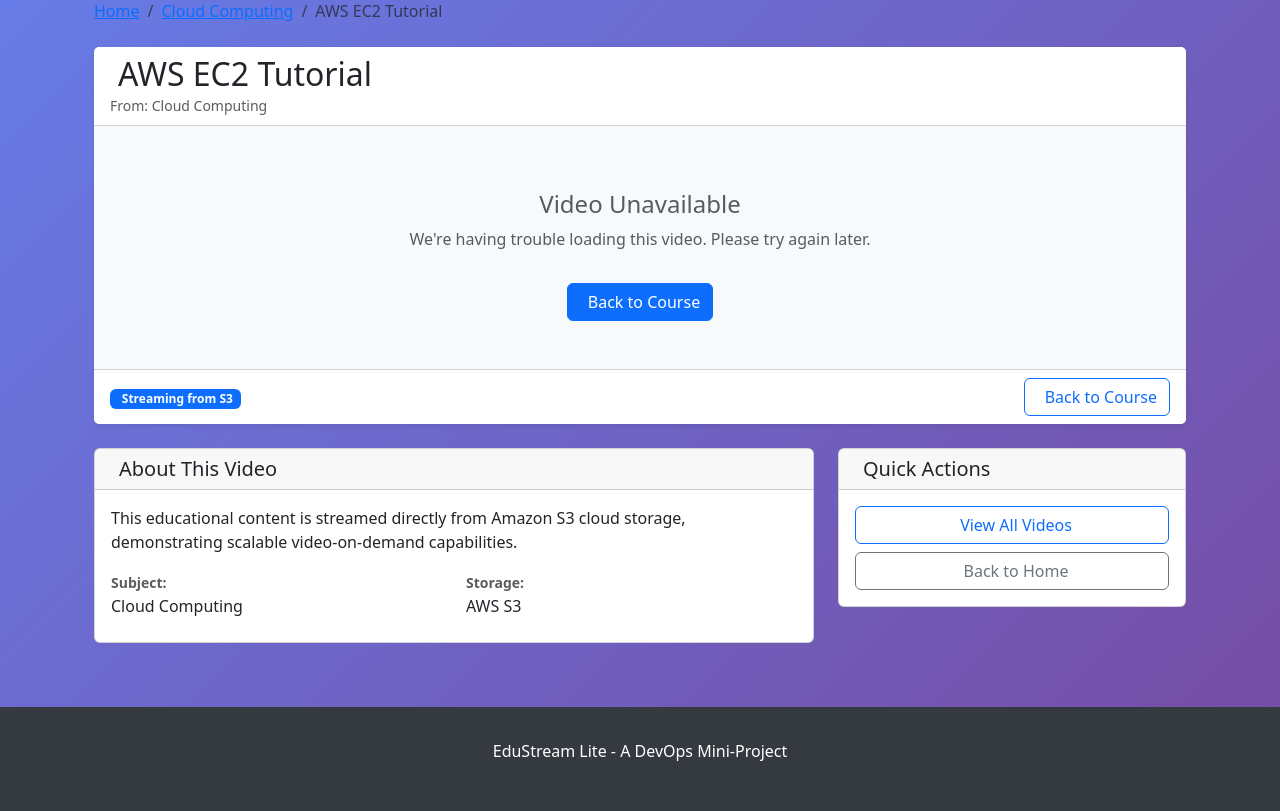
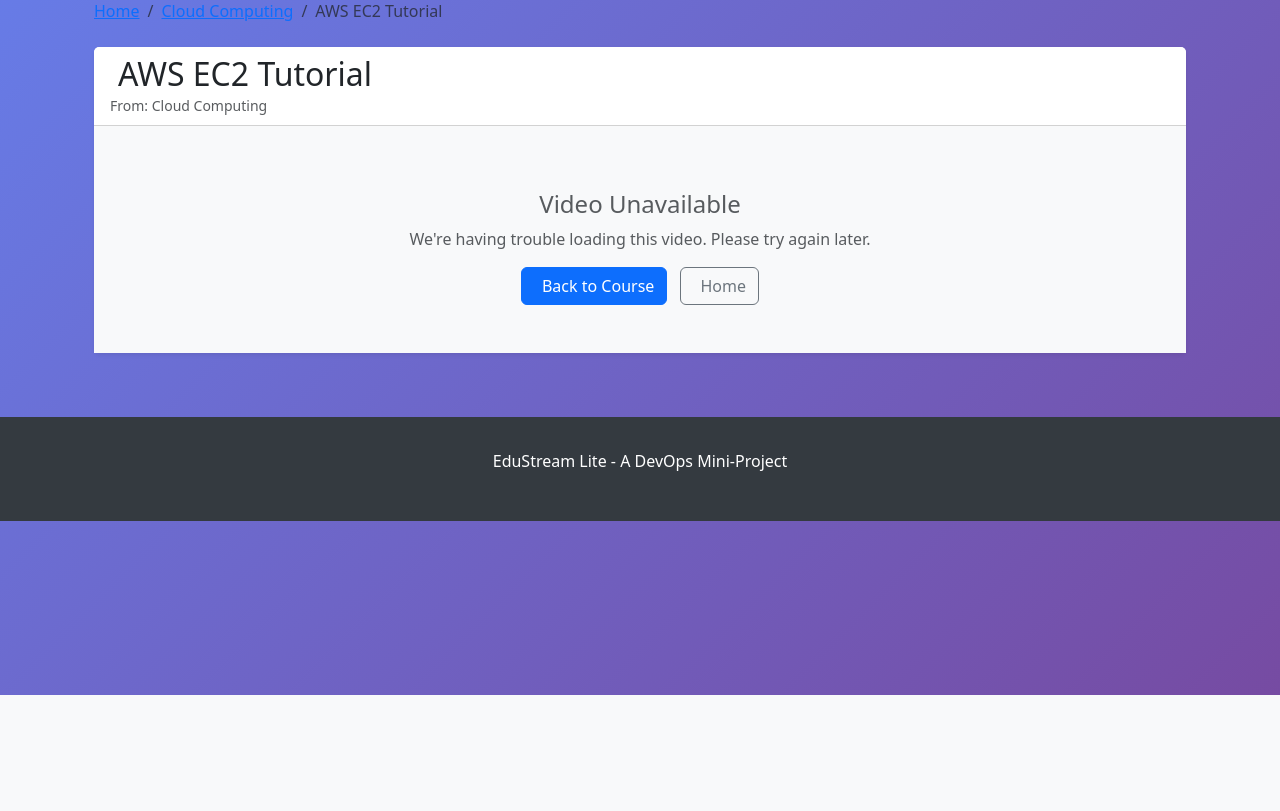
Before and after one commit to Jay-Pahwa/edustream-microservices, a Flask app: template user-service/templates/video_player.html in a window 1280 px wide. Shown: the part 105-916 px from the top of the page. After the commit the page ends 800 px from the top, so only its background shows below. Run offline with Flask 3, Linux system fonts and the light colour scheme; the template is opened without the code that fills it: values that come from a table or form of the project are taken from there, others are empty; data comes from the database, SQL or seed files in the repository; some libraries are stand-ins or nearby versions.

Commit message:
Add subject_page.html and update video_player.html

```diff
--- a/user-service/templates/video_player.html
+++ b/user-service/templates/video_player.html
@@ -25,81 +25,104 @@
                 </div>
                 <div class="card-body p-0">
                     {% if video_url %}
-                    <div class="ratio ratio-16x9">
-                        <video controls class="w-100" poster="https://images.unsplash.com/photo-1611224923853-80b023f02d71?w=800&h=450&fit=crop">
+                    <div class="ratio ratio-16x9 bg-dark">
+                        <video
+                            controls
+                            class="w-100"
+                            preload="metadata"
+                            poster="https://images.unsplash.com/photo-1611224923853-80b023f02d71?w=800&h=450&fit=crop"
+                        >
                             <source src="{{ video_url }}" type="video/mp4">
+                            <source src="{{ video_url }}" type="video/quicktime">
+                            <source src="{{ video_url }}" type="video/x-ms-wmv">
                             Your browser does not support the video tag.
                         </video>
+                    </div>
+                    <div class="p-3 bg-light">
+                        <div class="alert alert-info mb-0">
+                            <i class="bi bi-info-circle me-2"></i>
+                            <strong>Video Source:</strong> {{ video_url|truncate(50) }}
+                            {% if "presigned" in video_url %}
+                            <br><small>Using S3 Presigned URL (expires in 2 hours)</small>
+                            {% else %}
+                            <br><small>Using Direct S3 URL</small>
+                            {% endif %}
+                        </div>
                     </div>
                     {% else %}
                     <div class="text-center py-5 bg-light">
                         <i class="bi bi-exclamation-triangle display-1 text-warning"></i>
                         <h4 class="mt-3 text-muted">Video Unavailable</h4>
                         <p class="text-muted">We're having trouble loading this video. Please try again later.</p>
-                        <a href="{{ url_for('subject_page', subject_id=video.subject_id) }}" class="btn btn-primary mt-3">
-                            <i class="bi bi-arrow-left me-2"></i>Back to Course
-                        </a>
+                        <div class="mt-3">
+                            <a href="{{ url_for('subject_page', subject_id=video.subject_id) }}" class="btn btn-primary">
+                                <i class="bi bi-arrow-left me-2"></i>Back to Course
+                            </a>
+                            <a href="{{ url_for('home') }}" class="btn btn-outline-secondary ms-2">
+                                <i class="bi bi-house me-2"></i>Home
+                            </a>
+                        </div>
                     </div>
                     {% endif %}
                 </div>
-                <div class="card-footer bg-white">
-                    <div class="d-flex justify-content-between align-items-center">
-                        <div>
-                            <span class="badge bg-primary">
-                                <i class="bi bi-clock me-1"></i>Streaming from S3
-                            </span>
-                        </div>
-                        <a href="{{ url_for('subject_page', subject_id=video.subject_id) }}" class="btn btn-outline-primary">
-                            <i class="bi bi-arrow-left me-2"></i>Back to Course
-                        </a>
-                    </div>
-                </div>
             </div>
 
-            <!-- Video Details -->
-            <div class="row mt-4">
-                <div class="col-md-8">
-                    <div class="card">
-                        <div class="card-header">
-                            <h5 class="card-title mb-0">
-                                <i class="bi bi-info-circle me-2"></i>About This Video
-                            </h5>
+            <!-- Debug Information (only show if video_url exists) -->
+            {% if video_url %}
+            <div class="card mt-4">
+                <div class="card-header">
+                    <h5 class="card-title mb-0">
+                        <i class="bi bi-bug me-2"></i>Debug Information
+                    </h5>
+                </div>
+                <div class="card-body">
+                    <div class="row">
+                        <div class="col-md-6">
+                            <h6>Video Details:</h6>
+                            <ul class="list-unstyled">
+                                <li><strong>Title:</strong> {{ video.title }}</li>
+                                <li><strong>S3 Key:</strong> {{ video.s3_key }}</li>
+                                <li><strong>Subject:</strong> {{ video.subject.name }}</li>
+                                <li><strong>Bucket:</strong> {{ S3_BUCKET_NAME }}</li>
+                            </ul>
                         </div>
-                        <div class="card-body">
-                            <p>This educational content is streamed directly from Amazon S3 cloud storage, demonstrating scalable video-on-demand capabilities.</p>
-                            <div class="row">
-                                <div class="col-6">
-                                    <small class="text-muted"><strong>Subject:</strong></small>
-                                    <p class="mb-2">{{ video.subject.name }}</p>
-                                </div>
-                                <div class="col-6">
-                                    <small class="text-muted"><strong>Storage:</strong></small>
-                                    <p class="mb-2">AWS S3</p>
-                                </div>
-                            </div>
-                        </div>
-                    </div>
-                </div>
-                <div class="col-md-4">
-                    <div class="card">
-                        <div class="card-header">
-                            <h5 class="card-title mb-0">
-                                <i class="bi bi-lightning me-2"></i>Quick Actions
-                            </h5>
-                        </div>
-                        <div class="card-body">
-                            <a href="{{ url_for('subject_page', subject_id=video.subject_id) }}" class="btn btn-outline-primary w-100 mb-2">
-                                <i class="bi bi-collection-play me-2"></i>View All Videos
+                        <div class="col-md-6">
+                            <h6>Testing:</h6>
+                            <p>If the video doesn't play above, try these:</p>
+                            <a href="{{ video_url }}" target="_blank" class="btn btn-sm btn-outline-primary me-2">
+                                <i class="bi bi-box-arrow-up-right me-1"></i>Open Direct Link
                             </a>
-                            <a href="{{ url_for('home') }}" class="btn btn-outline-secondary w-100">
-                                <i class="bi bi-house me-2"></i>Back to Home
-                            </a>
+                            <button onclick="reloadVideo()" class="btn btn-sm btn-outline-secondary">
+                                <i class="bi bi-arrow-clockwise me-1"></i>Reload Video
+                            </button>
                         </div>
                     </div>
                 </div>
             </div>
+            {% endif %}
         </div>
     </div>
 </div>
 
+<script>
+function reloadVideo() {
+    const video = document.querySelector('video');
+    if (video) {
+        video.load();
+        video.play().catch(e => console.log('Auto-play prevented:', e));
+    }
+}
+
+// Try to play video when page loads
+document.addEventListener('DOMContentLoaded', function() {
+    const video = document.querySelector('video');
+    if (video) {
+        video.play().catch(e => {
+            console.log('Auto-play was prevented:', e);
+            // User interaction required to play
+        });
+    }
+});
+</script>
+
 {% endblock %}
```
